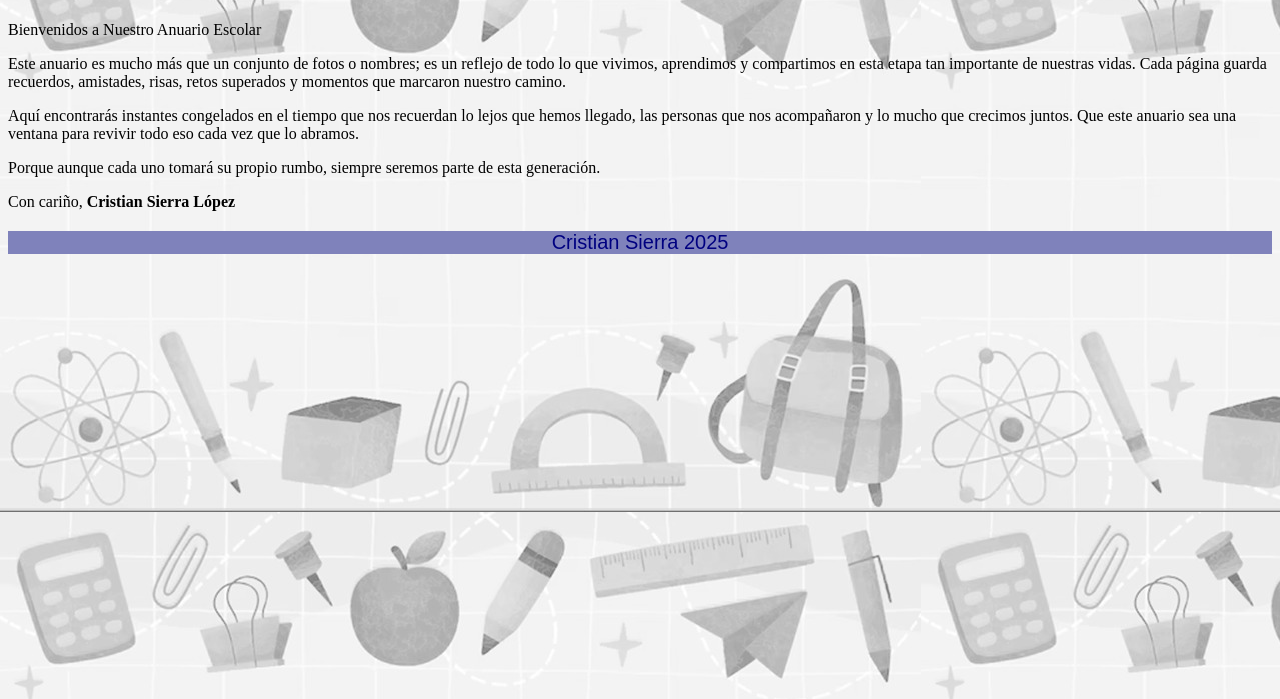
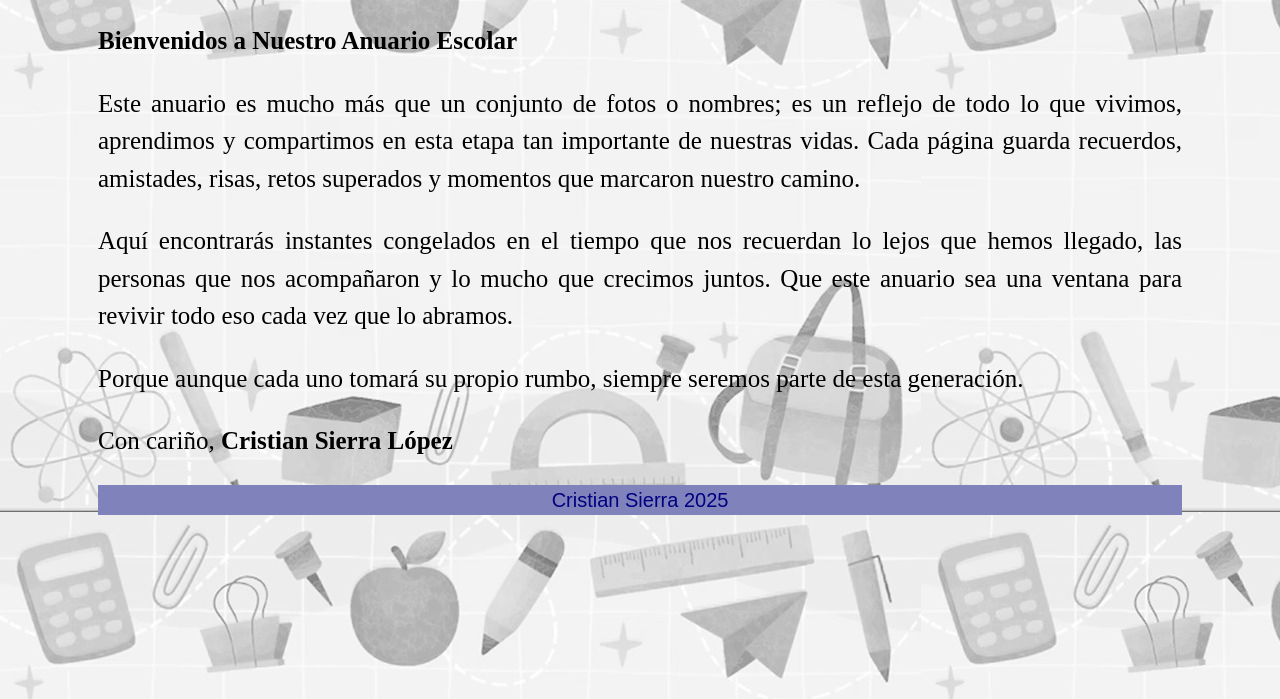
Before and after one commit to CrisSierra28/AnuarioTics, a plain HTML site: page index.html in a window 1280 px wide. Shown: the part 101-800 px from the top of the page. Drawn offline with Linux system fonts and the light colour scheme.

Commit message:
Add files via upload

```diff
--- a/hojadeestilo.css
+++ b/hojadeestilo.css
@@ -34,3 +34,11 @@ body{
 	width: 250px;
 	height: 200px;
 }
+p{
+    font-size: 25px;
+	font-family: Times New Roman;
+	line-height: 1.5;
+	text-align: justify;
+	margin-left:90px;
+	margin-right:90px;
+}
--- a/index.html
+++ b/index.html
@@ -19,7 +19,7 @@
 	<!-- SE PUEDE MODIFICAR -->
 	<h1 id="titulo">INICIO</h1>
 
-	Bienvenidos a Nuestro Anuario Escolar
+	<p><b>Bienvenidos a Nuestro Anuario Escolar</b></p>
 
 <p>Este anuario es mucho más que un conjunto de fotos o nombres; es un reflejo de todo lo que vivimos, aprendimos y compartimos en esta etapa tan importante de nuestras vidas. Cada página guarda recuerdos, amistades, risas, retos superados y momentos que marcaron nuestro camino.</p>
 
```
